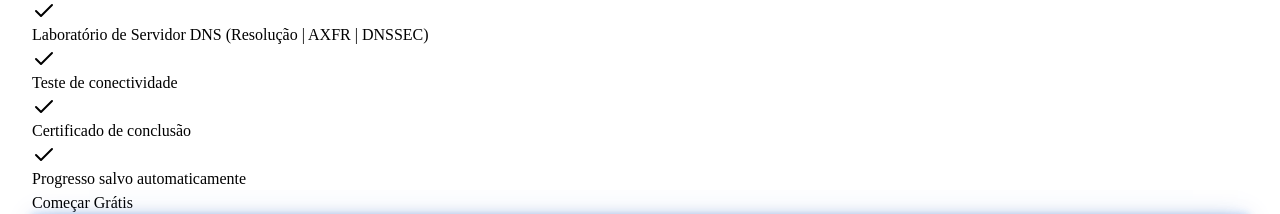
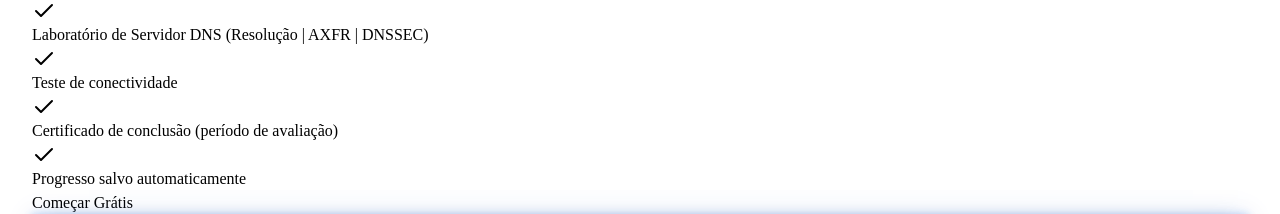
Before and after one commit to sandronsk1977-creator/sf-cyber, a React (Vite) app in the folder client/: page / in a window 1280 px wide. Shown: the part 3620-3834 px from the top of the page. Built offline with nearby package versions, Linux system fonts and the light colour scheme.

Commit message:
docs: detalhar certificado no card Freemium

```diff
--- a/client/src/components/PricingSection.tsx
+++ b/client/src/components/PricingSection.tsx
@@ -26,7 +26,7 @@ const plans = [
         "Laboratório de Segurança Web (SQL Injection | XSS)",
         "Laboratório de Servidor DNS (Resolução | AXFR | DNSSEC)",
         "Teste de conectividade",
-        "Certificado de conclusão",
+        "Certificado de conclusão (período de avaliação)",
         "Progresso salvo automaticamente",
       ],
       cta: "Começar Grátis",
```
